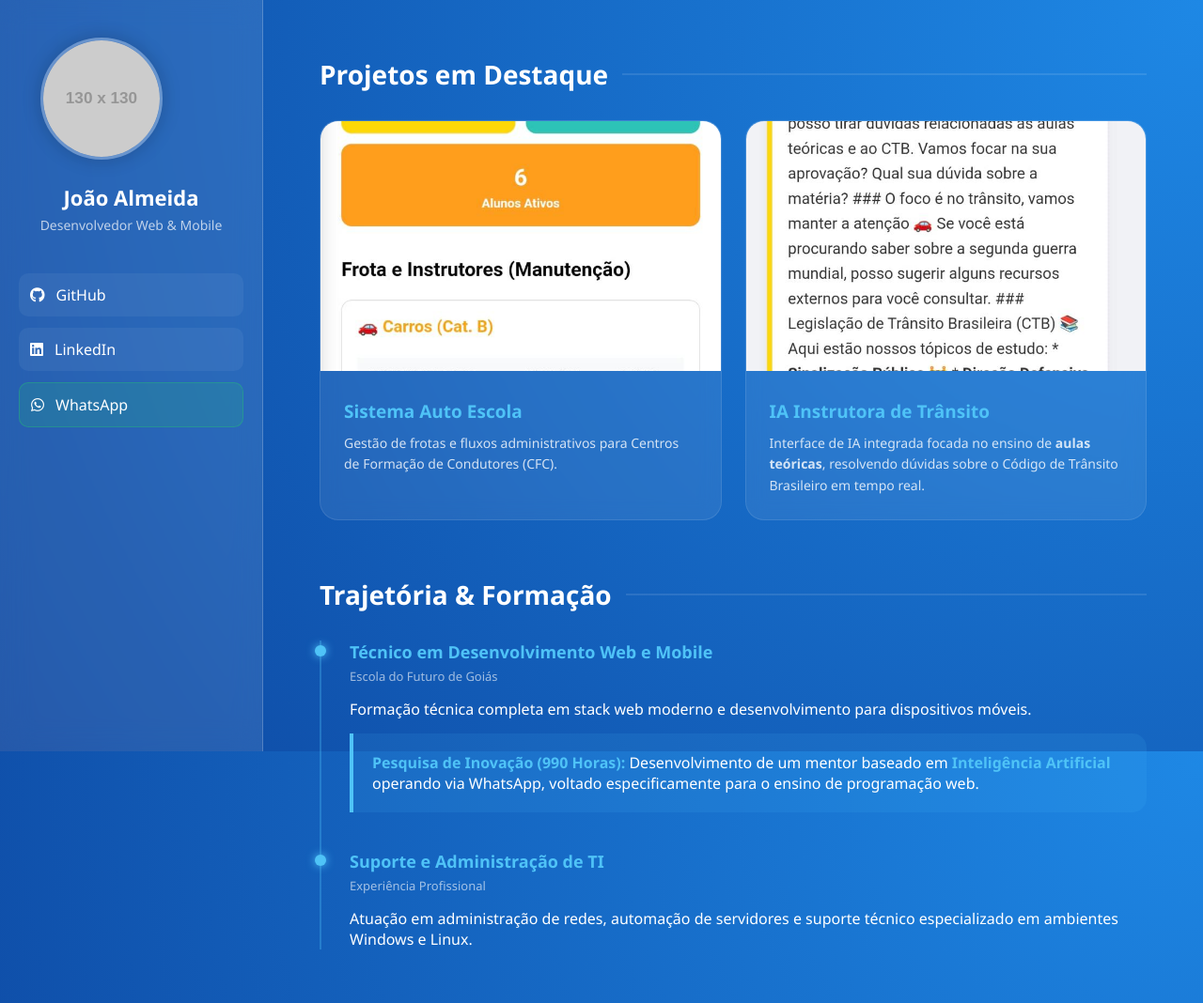
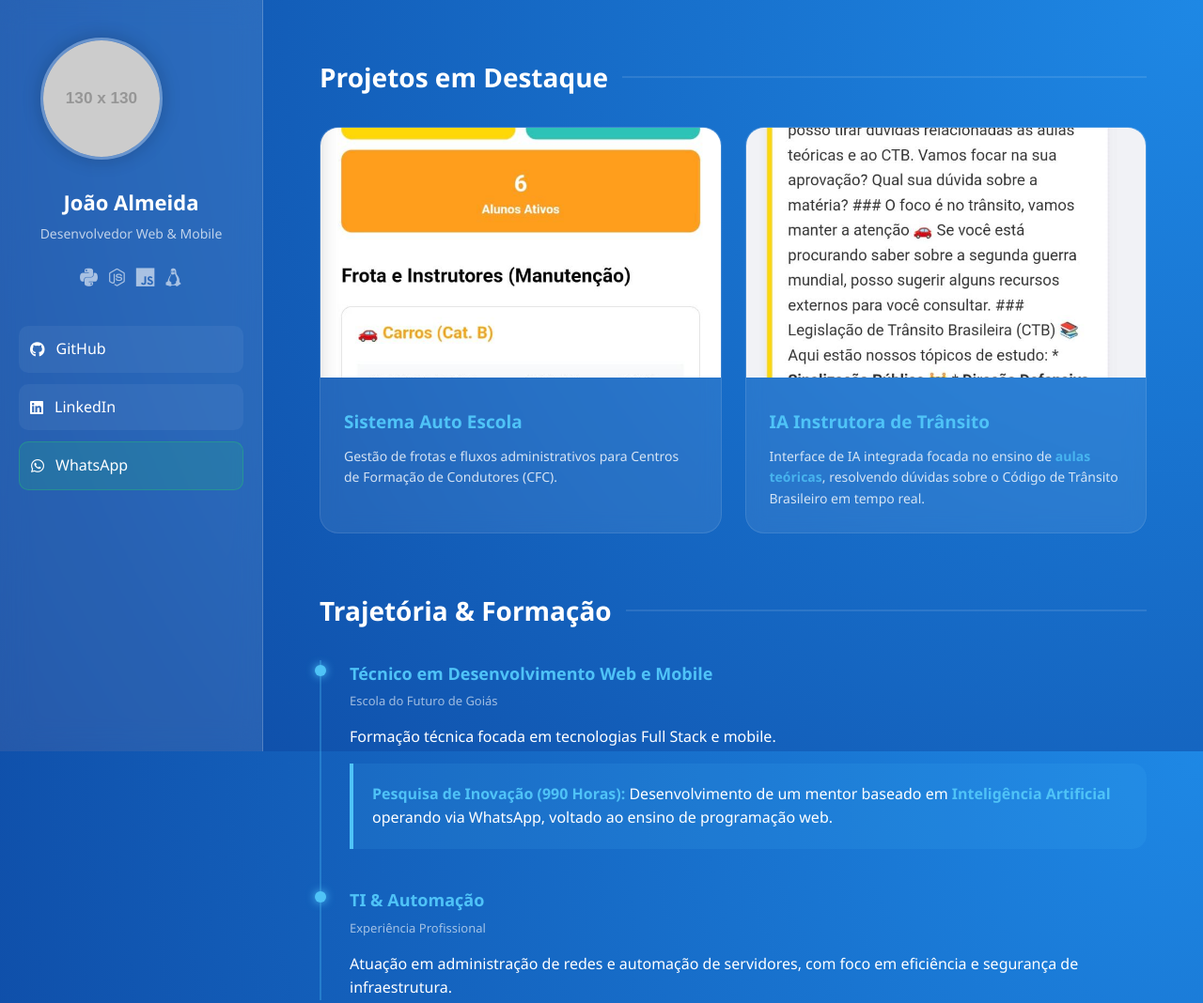
Before and after one commit to theoE01/portifolio, a plain HTML site: page index.html in a window 1280 px wide. Shown: the top 1068 px of the page at 94% size. Drawn offline with nearby package versions, Linux system fonts and the light colour scheme; placeholder pictures from the web are drawn by us.

Commit message:
Update index.html

```diff
--- a/index.html
+++ b/index.html
@@ -4,7 +4,11 @@
     <meta charset="UTF-8">
     <meta name="viewport" content="width=device-width, initial-scale=1.0">
     <title>João Almeida | Dev</title>
+
+    <link rel="icon" type="image/png" href="https://cdn-icons-png.flaticon.com/512/606/606204.png">
+
     <link rel="stylesheet" href="https://cdnjs.cloudflare.com/ajax/libs/font-awesome/6.4.0/css/all.min.css">
+    <link rel="stylesheet" href="https://cdn.jsdelivr.net/gh/devicons/devicon@latest/devicon.min.css">
 
     <style>
         /* CONFIGURAÇÕES GERAIS */
@@ -21,6 +25,7 @@
             color: white;
             display: flex;
             min-height: 100vh;
+            line-height: 1.6;
         }
 
         /* BARRA LATERAL (SIDEBAR) */
@@ -49,7 +54,16 @@
         }
 
         .profile h2 { font-size: 22px; margin-bottom: 5px; text-align: center; }
-        .profile p { font-size: 14px; opacity: 0.7; margin-bottom: 30px; text-align: center; }
+        .profile p { font-size: 14px; opacity: 0.7; margin-bottom: 25px; text-align: center; }
+
+        /* TECH BADGES SIDEBAR */
+        .tech-stack-mini {
+            display: flex;
+            gap: 10px;
+            margin-bottom: 30px;
+            font-size: 20px;
+            color: rgba(255, 255, 255, 0.6);
+        }
 
         .nav-links { width: 100%; list-style: none; }
         .nav-links li { margin: 12px 0; }
@@ -131,7 +145,7 @@
 
         .card-content { padding: 25px; }
         .card-content h3 { color: #4fc3f7; margin-bottom: 10px; font-size: 19px; }
-        .card-content p { font-size: 14px; line-height: 1.6; opacity: 0.8; }
+        .card-content p { font-size: 14px; opacity: 0.8; }
 
         /* LINHA DO TEMPO (TRAJETÓRIA) */
         .timeline {
@@ -168,7 +182,7 @@
             margin-top: 15px;
         }
 
-        .highlight-box strong { color: #4fc3f7; }
+        strong { color: #4fc3f7; }
 
         /* RESPONSIVIDADE */
         @media (max-width: 900px) {
@@ -192,6 +206,13 @@
             <img src="https://via.placeholder.com/130" alt="João Almeida">
             <h2>João Almeida</h2>
             <p>Desenvolvedor Web & Mobile</p>
+        </div>
+
+        <div class="tech-stack-mini">
+            <i class="devicon-python-plain" title="Python"></i>
+            <i class="devicon-nodejs-plain" title="Node.js"></i>
+            <i class="devicon-javascript-plain" title="JavaScript"></i>
+            <i class="devicon-linux-plain" title="Linux"></i>
         </div>
 
         <ul class="nav-links">
@@ -234,19 +255,19 @@
                     <div class="timeline-content">
                         <h3>Técnico em Desenvolvimento Web e Mobile</h3>
                         <span>Escola do Futuro de Goiás</span>
-                        <p>Formação técnica completa em stack web moderno e desenvolvimento para dispositivos móveis.</p>
+                        <p>Formação técnica focada em tecnologias Full Stack e mobile.</p>
 
                         <div class="highlight-box">
-                            <p><strong>Pesquisa de Inovação (990 Horas):</strong> Desenvolvimento de um mentor baseado em <strong>Inteligência Artificial</strong> operando via WhatsApp, voltado especificamente para o ensino de programação web.</p>
+                            <p><strong>Pesquisa de Inovação (990 Horas):</strong> Desenvolvimento de um mentor baseado em <strong>Inteligência Artificial</strong> operando via WhatsApp, voltado ao ensino de programação web.</p>
                         </div>
                     </div>
                 </div>
 
                 <div class="timeline-item">
                     <div class="timeline-content">
-                        <h3>Suporte e Administração de TI</h3>
+                        <h3>TI & Automação</h3>
                         <span>Experiência Profissional</span>
-                        <p>Atuação em administração de redes, automação de servidores e suporte técnico especializado em ambientes Windows e Linux.</p>
+                        <p>Atuação em administração de redes e automação de servidores, com foco em eficiência e segurança de infraestrutura.</p>
                     </div>
                 </div>
 
```
